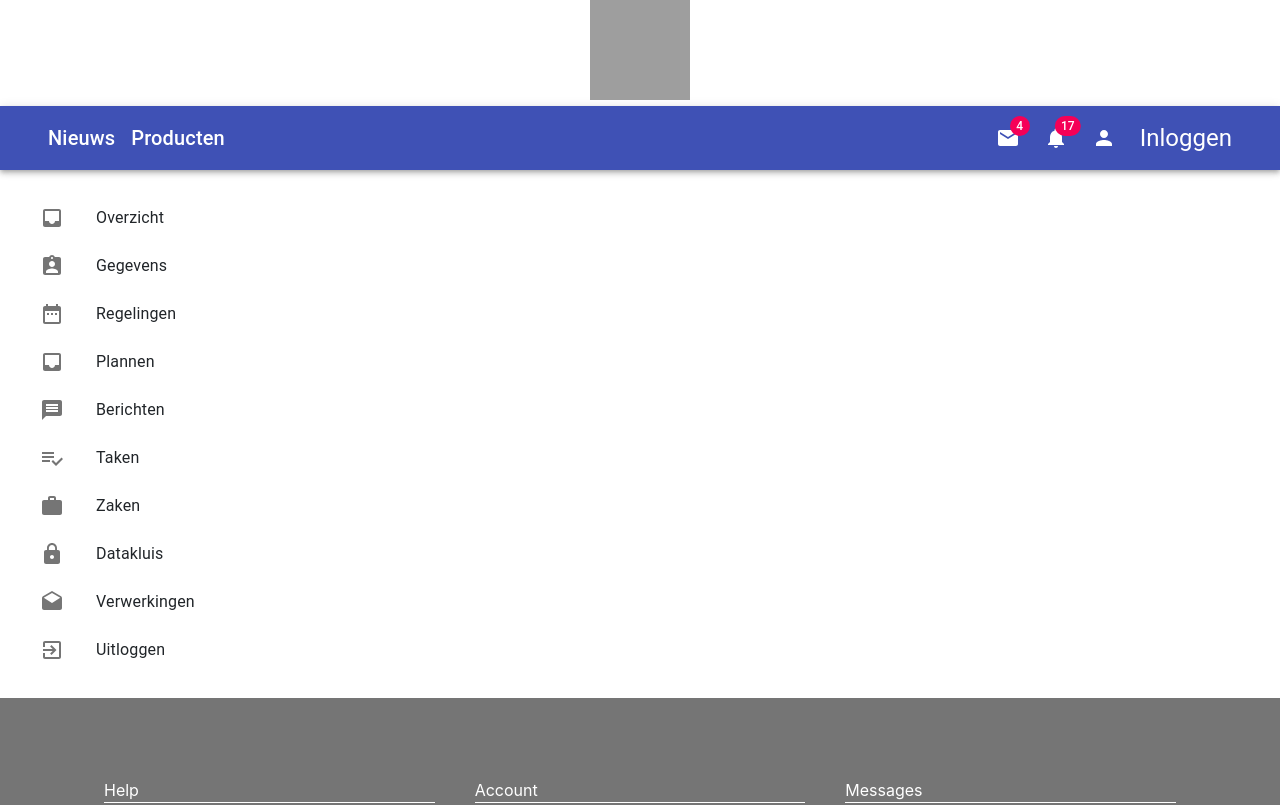
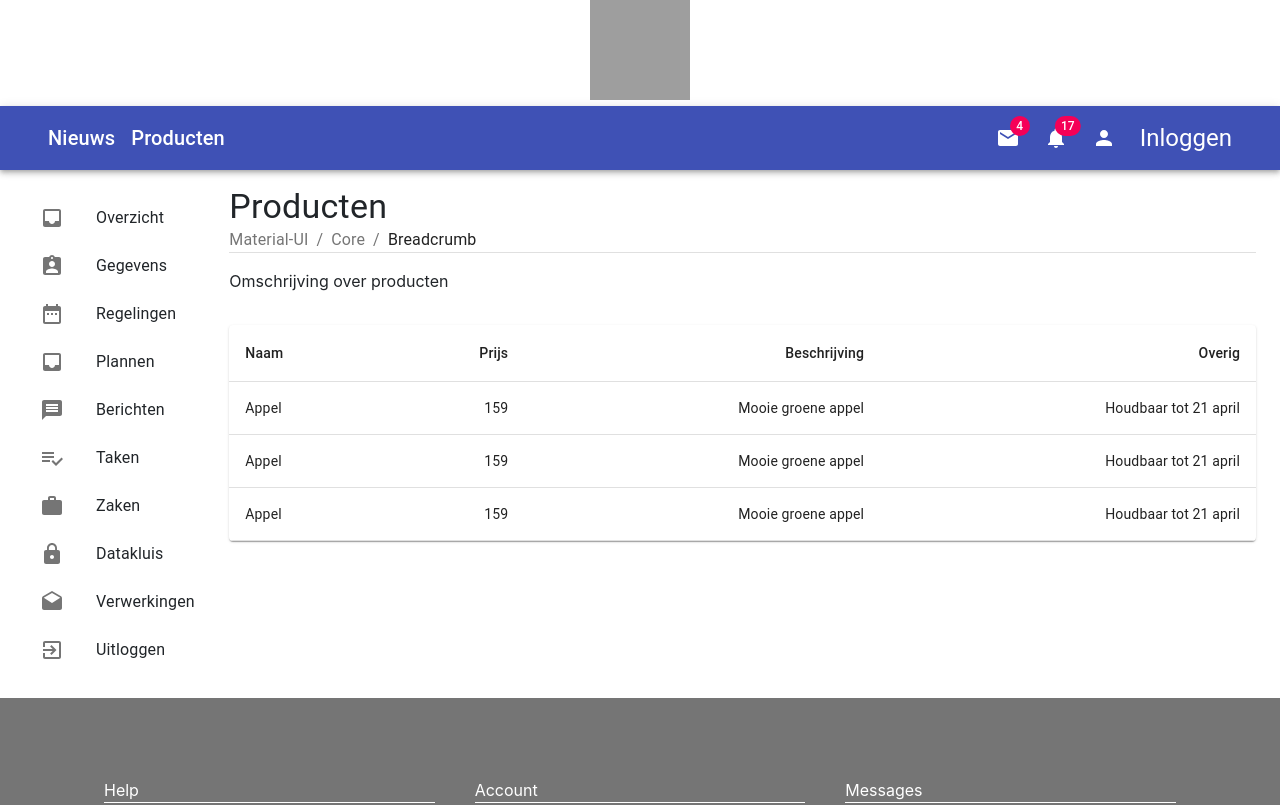
Before and after one commit to ConductionNL/api-connector, a Next.js app in the folder pwa/: page /products in a window 1280 px wide. Shown: the top 805 px of the page. Built offline with nearby package versions, Linux system fonts and the light colour scheme; grey boxes are pictures that could not be loaded.

Commit message:
fix products page

```diff
--- a/pwa/pages/news/index.tsx
+++ b/pwa/pages/news/index.tsx
@@ -7,7 +7,6 @@ import Hidden from "@material-ui/core/Hidden";
 import ActionMenu from "../../components/common/actionmenu";
 import PageHeader from "../../components/common/pageheader";
 import Box from "@material-ui/core/Box";
-import NewsTable from "../../components/news/table";
 import NewsCard from "../../components/news/card";
 
 function Index() {
--- a/pwa/pages/products/index.tsx
+++ b/pwa/pages/products/index.tsx
@@ -10,21 +10,31 @@ import Link from 'next/link'
 import Layout from "../../components/common/layout";
 import Grid from "@material-ui/core/Grid";
 import ActionMenu from "../../components/common/actionmenu";
+import Hidden from "@material-ui/core/Hidden";
+import PageHeader from "../../components/common/pageheader";
+import Box from "@material-ui/core/Box";
+import ProductTable from "../../components/products/table";
 
 function Index() {
 
-  const title = 'Products'
+  const title = 'Producten'
 
   return <>
     <Layout title={title} description="waar kan ik deze description zien">
 
-      <Grid container>
-        <Grid item xs={4}>
-          <ActionMenu />
-        </Grid>
-        <Grid item xs={8} >
+      <Grid container >
+        <Hidden smDown>
+          <Grid item md={2}>
+            <ActionMenu />
+          </Grid>
+        </Hidden>
+        <Grid item sm={12} md={10}>
+          <PageHeader title={title} />
+          <Box paddingTop={2} paddingBottom={2}>
+            <p>Omschrijving over producten</p>
+          </Box>
 
-
+          <ProductTable />
         </Grid>
       </Grid>
     </Layout>
```
